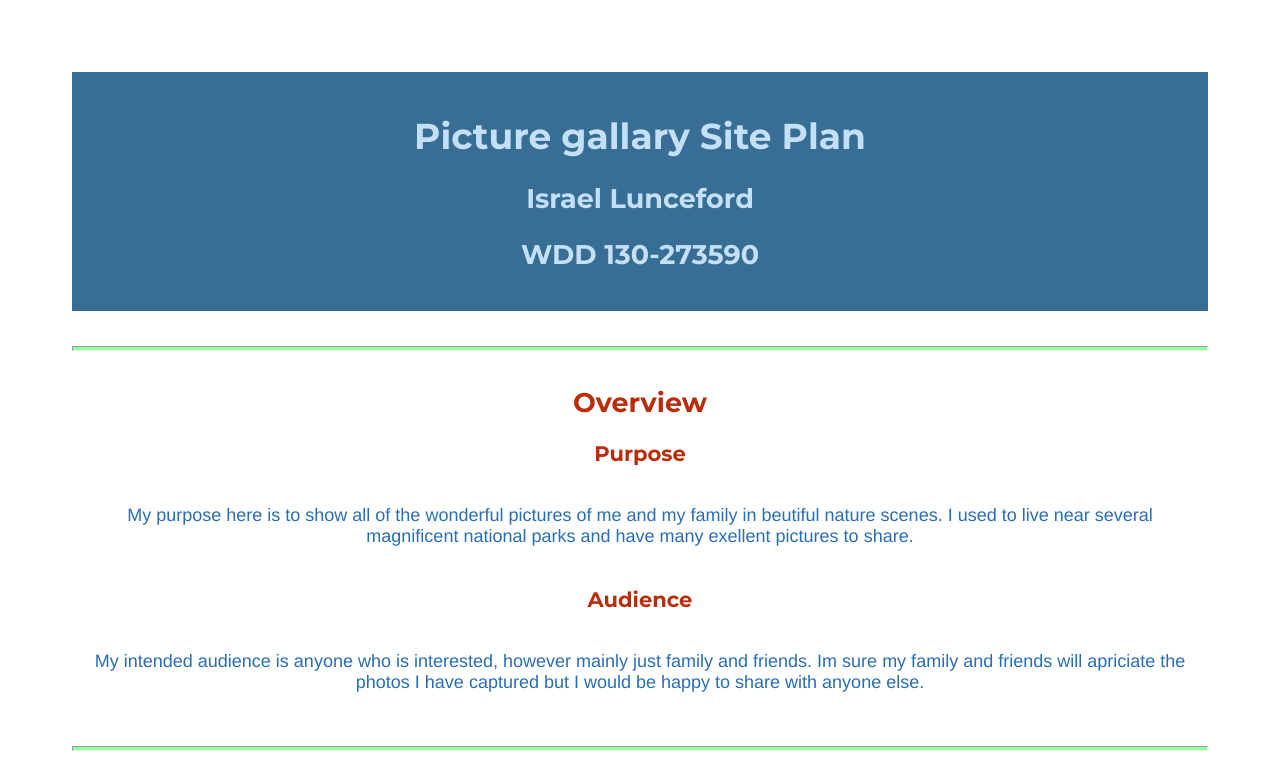
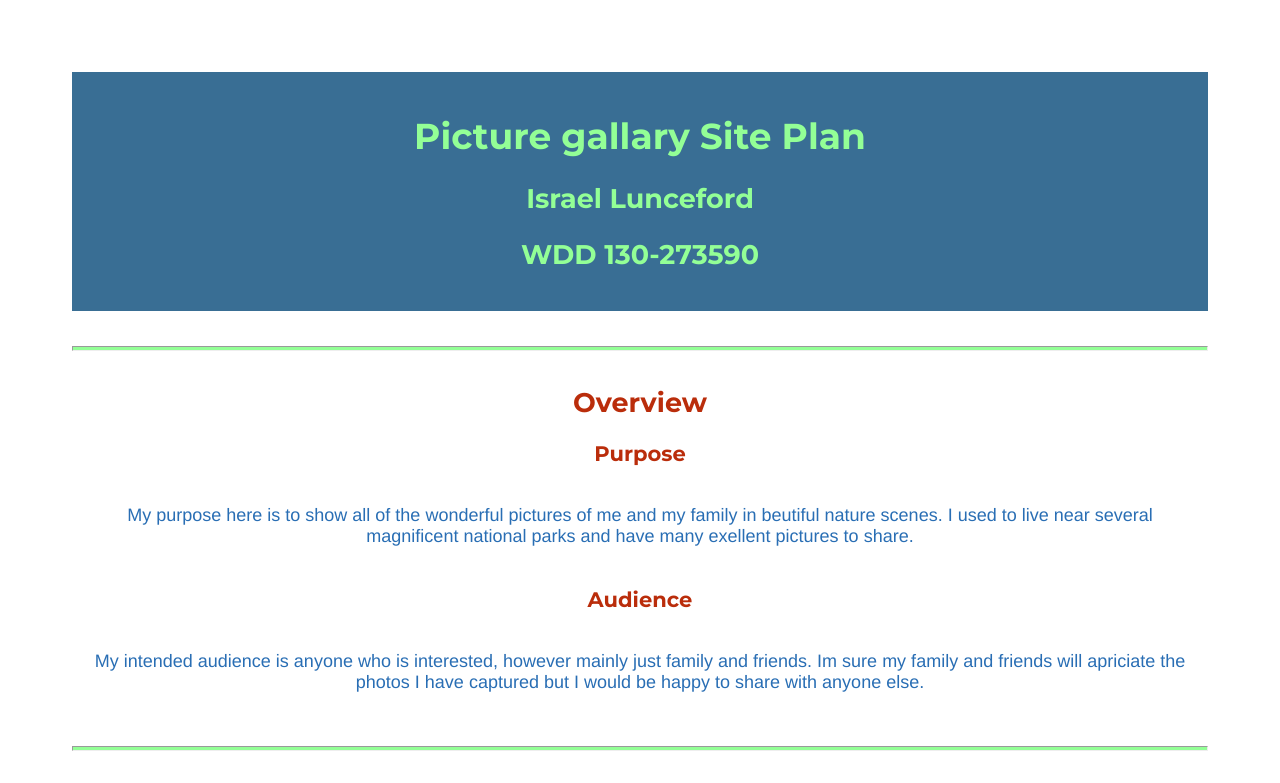
Before and after one commit to ilunceford/Wdd130, a plain HTML site: page site_project/site_plan.html in a window 1280 px wide. Shown: the top 783 px of the page. Drawn offline with nearby package versions, Linux system fonts and the light colour scheme.

Commit message:
project css

```diff
--- a/site_project/styles/site-plan.css
+++ b/site_project/styles/site-plan.css
@@ -18,7 +18,7 @@ Fonts are separated by a | */
 
   /* these colors below should be chosen from among your palette colors above */
   --headline-color-on-white: #BA2D0B;  /* headlines on a white background */
-  --headline-color-on-color: #C4E0F9; /* headlines on a colored background */
+  --headline-color-on-color: #93FF96; /* headlines on a colored background */
   --paragraph-color-on-white: #296EB4; /* paragraph text on a white background */
   --paragraph-color-on-color: #93FF96; /* paragraph text on a colored background */
   --paragraph-background-color: #396E94  ;
```
